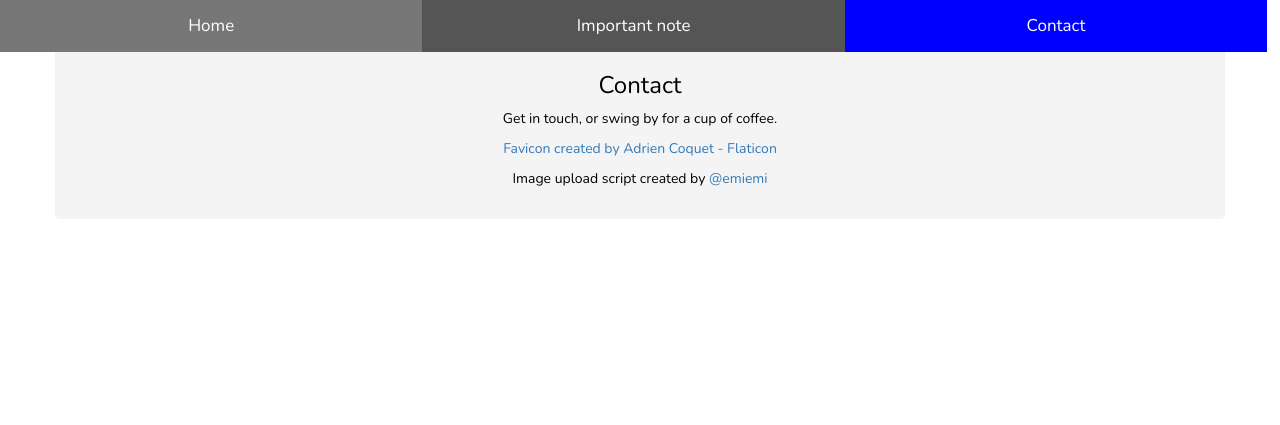
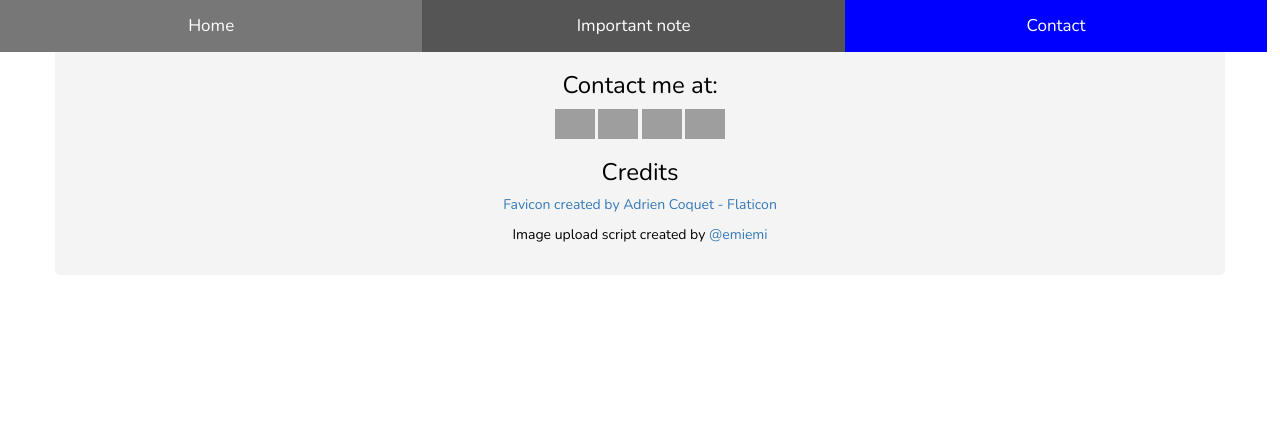
Before and after one commit to kattat13/PL-traffic-signs-predict, a Flask app: page / in a window 1280 px wide, after a click on "Contact". Shown: the top 425 px of the page. Run offline with Flask 3, Linux system fonts and the light colour scheme; some libraries are stand-ins or nearby versions; grey boxes are pictures that could not be loaded.

Commit message:
changed Contact tab.

```diff
--- a/templates/index2.html
+++ b/templates/index2.html
@@ -443,9 +443,14 @@
       <div id="Contact" class="tabcontent">
          <div class="container center">
             <div class="col-md-12">
-               <h3>Contact</h3>
-               <p>Get in touch, or swing by for a cup of coffee.</p>
+               <h3>Contact me at:</h3>
+               <p><a href="https://github.com/kattat13"><img align="center" src="https://cdn.jsdelivr.net/npm/simple-icons@3.0.1/icons/github.svg" height="30" width="40" ></a>
+<a href="https://linkedin.com/in/katarzyna-tatomir" target="blank"><img align="center" src="https://raw.githubusercontent.com/rahuldkjain/github-profile-readme-generator/master/src/images/icons/Social/linked-in-alt.svg" alt="katarzyna-tatomir" height="30" width="40" /></a>
+<a href="https://kaggle.com/kattat" target="blank"><img align="center" src="https://raw.githubusercontent.com/rahuldkjain/github-profile-readme-generator/master/src/images/icons/Social/kaggle.svg" alt="kattat" height="30" width="40" /></a>
+<a href="https://www.hackerrank.com/kattat" target="blank"><img align="center" src="https://raw.githubusercontent.com/rahuldkjain/github-profile-readme-generator/master/src/images/icons/Social/hackerrank.svg" alt="kattat" height="30" width="40" /></a>
+</p>
 
+               <h3>Credits</h3>
                <p><a href="https://www.flaticon.com/free-icons/adaptability" title="adaptability icons">Favicon created by Adrien Coquet - Flaticon</a></p>
                <p>Image upload script created by <a href="https://codepen.io/emiemi/pen/zxNXWR">@emiemi</a></p>
             </div>
```
